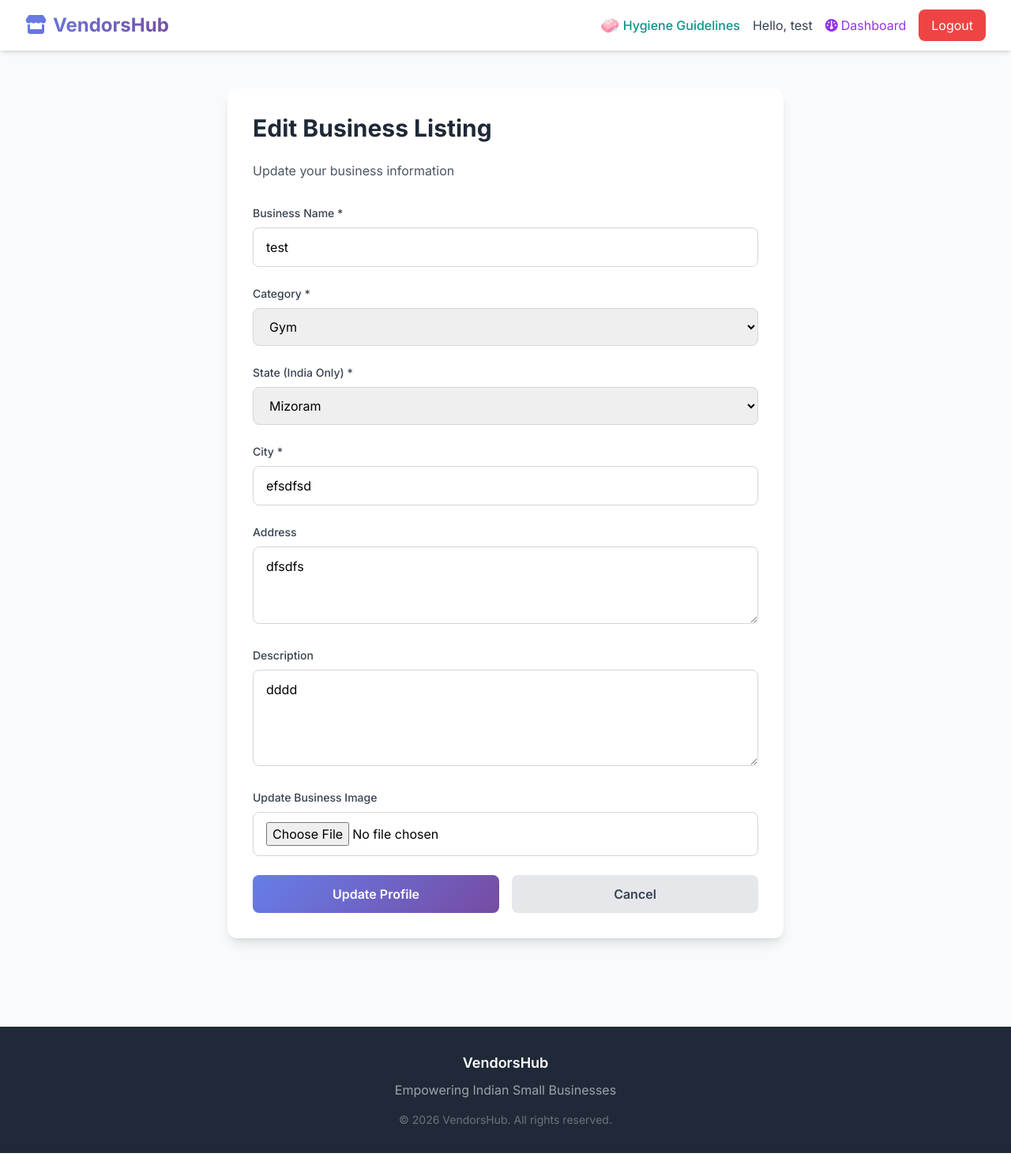
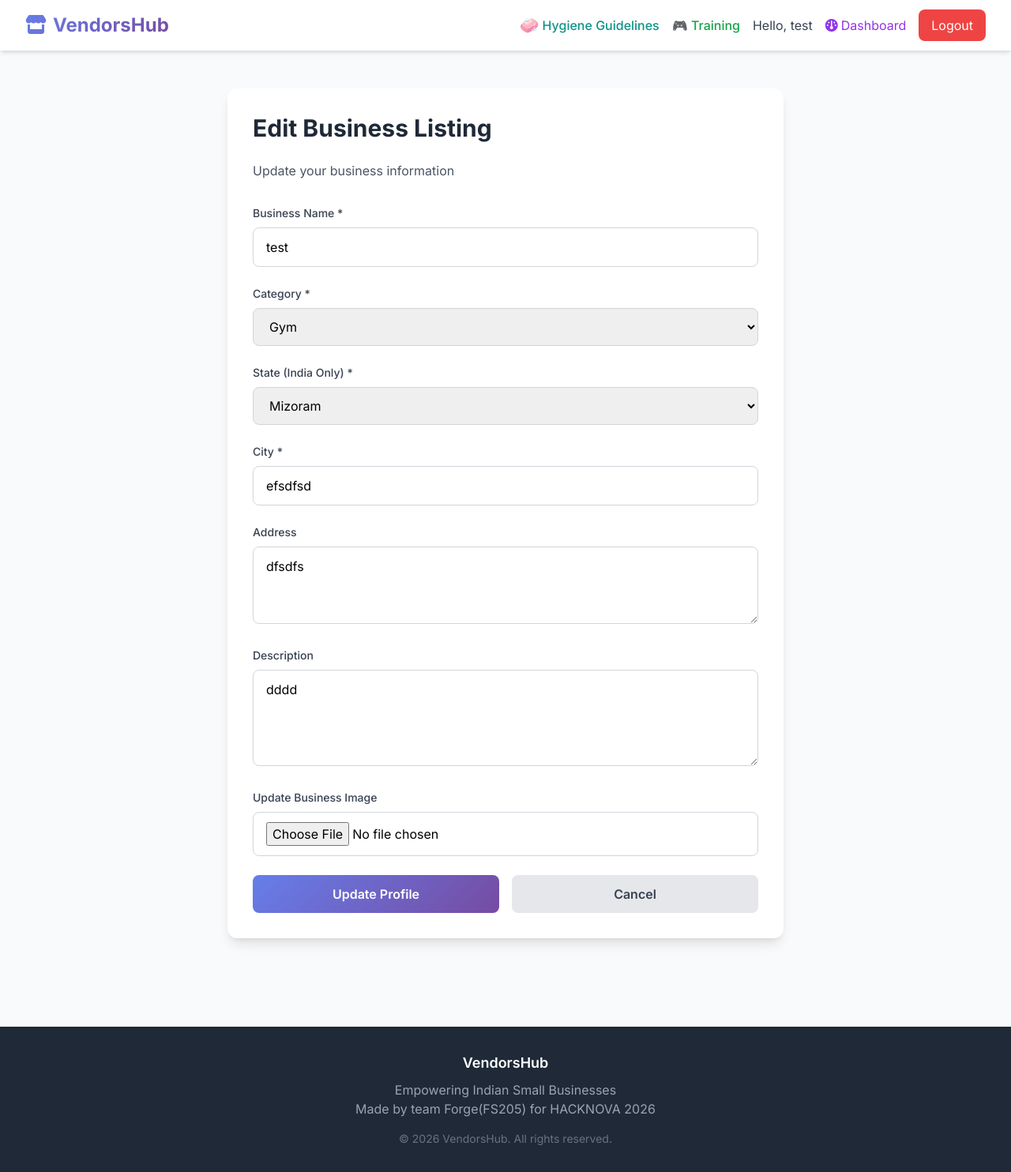
Before and after one commit to karansingh-in/hack1, a Flask app: page /vendor/edit in a window 1280 px wide. Shown: the whole page at 79% size. Before the commit the page ends 1460 px from the top, so only its background shows below. Run offline with Flask 3, Linux system fonts and the light colour scheme; a user stored in the database is signed in; some libraries are stand-ins or nearby versions.

Commit message:
Update navigation and footer in base.html
Added a new 'Training' link to the navigation bar and updated footer text.

```diff
--- a/templates/base.html
+++ b/templates/base.html
@@ -84,6 +84,9 @@
                     <a href="{{ url_for('hygiene_guidelines') }}" class="text-teal-600 hover:text-teal-700 font-medium flex items-center">
                         <span class="text-xl mr-1">🧼</span> Hygiene Guidelines
                     </a>
+                    <a href="/training" class="text-green-600 hover:text-green-700 font-medium">
+                        🎮 Training
+                    </a>
                     {% if current_user.is_authenticated %}
                         <span class="text-gray-700">Hello, {{ current_user.name }}</span>
                         {% if current_user.role == 'vendor' %}
@@ -131,6 +134,7 @@
             <div class="text-center">
                 <p class="text-lg font-semibold mb-2">VendorsHub</p>
                 <p class="text-gray-400">Empowering Indian Small Businesses</p>
+                <p class="text-gray-400">Made by team Forge(FS205) for HACKNOVA 2026</p>
                 <p class="text-gray-500 text-sm mt-4">&copy; 2026 VendorsHub. All rights reserved.</p>
             </div>
         </div>
```
